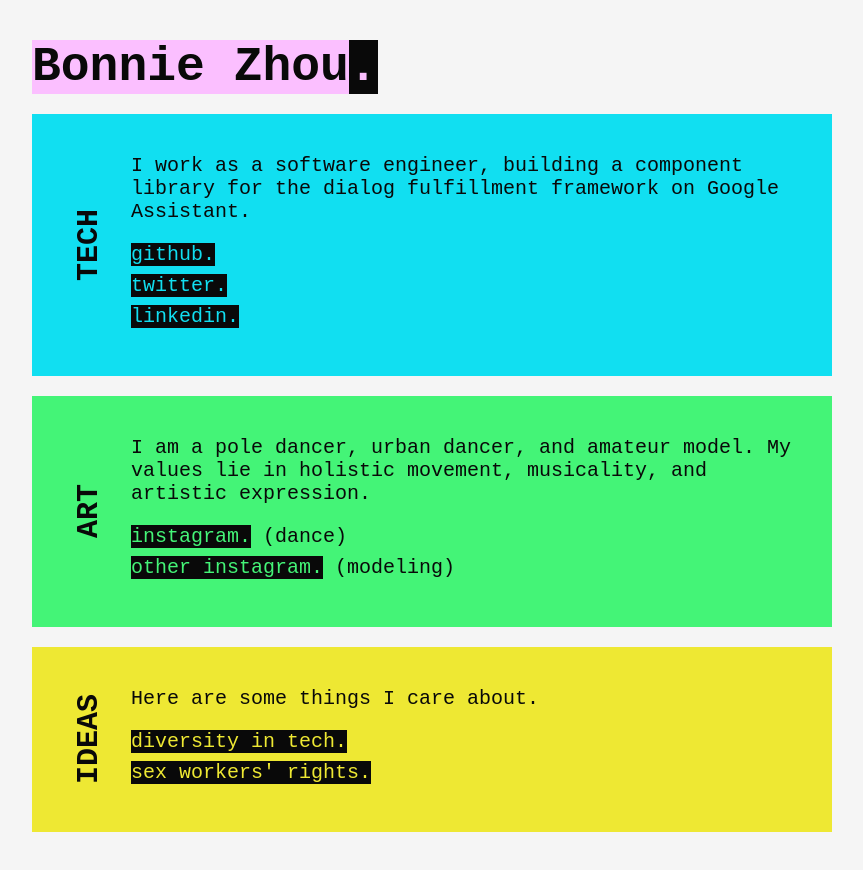
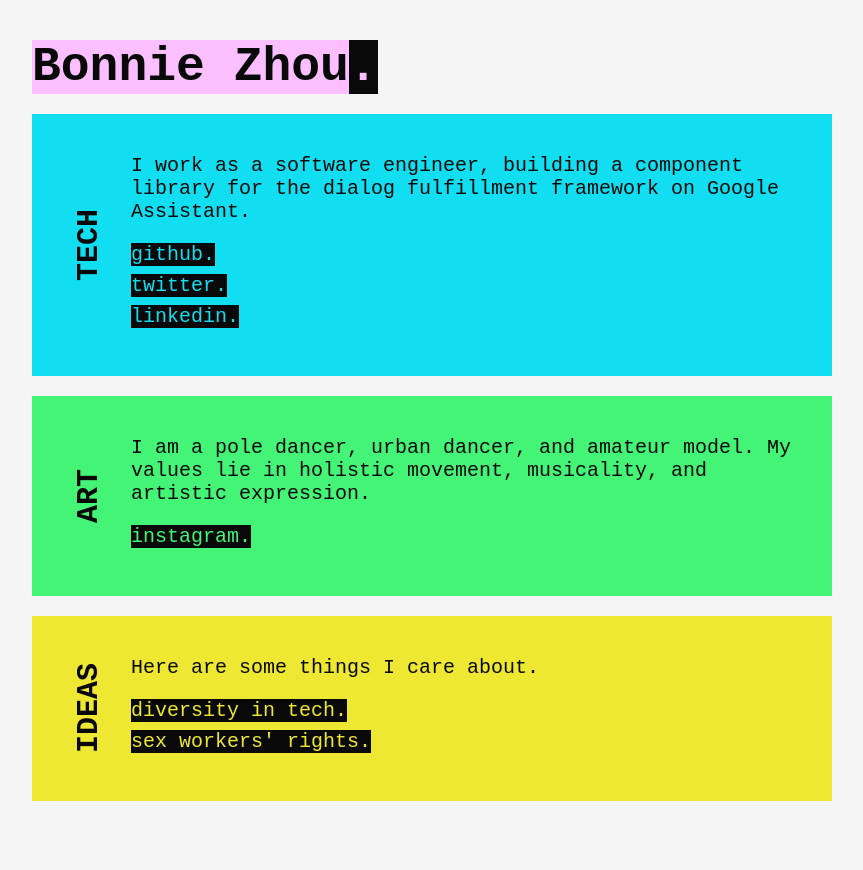
Before and after one commit to bonniezhou/bonniezhou.com, a website: page index.html in a window 1280 px wide. Shown: the whole page, without its empty margins (208-1071 px from the left). After the commit the page ends 841 px from the top, so only its background shows below. Drawn offline with Linux system fonts and the light colour scheme.

Commit message:
remove modeling ig

```diff
--- a/index.html
+++ b/index.html
@@ -25,8 +25,7 @@
         <h2 class="landing-section-heading">ART</h2>
         <div class="landing-section-body">
           <p> I am a pole dancer, urban dancer, and amateur model. My values lie in holistic movement, musicality, and artistic expression.</p>
-          <div class="landing-section-link"><a href="https://www.instagram.com/bonniezzzhou" class="tape-black" target="_blank" rel="noopener">instagram.</a><span> (dance)</span></div>
-          <div class="landing-section-link"><a href="https://www.instagram.com/magentalovelace" class="tape-black" target="_blank" rel="noopener">other instagram.</a><span> (modeling)</span></div>
+          <div class="landing-section-link"><a href="https://www.instagram.com/bonniezzzhou" class="tape-black" target="_blank" rel="noopener">instagram.</a></div>
         </div>
       </div>
       <div class="landing-section tape-yellow">
```
